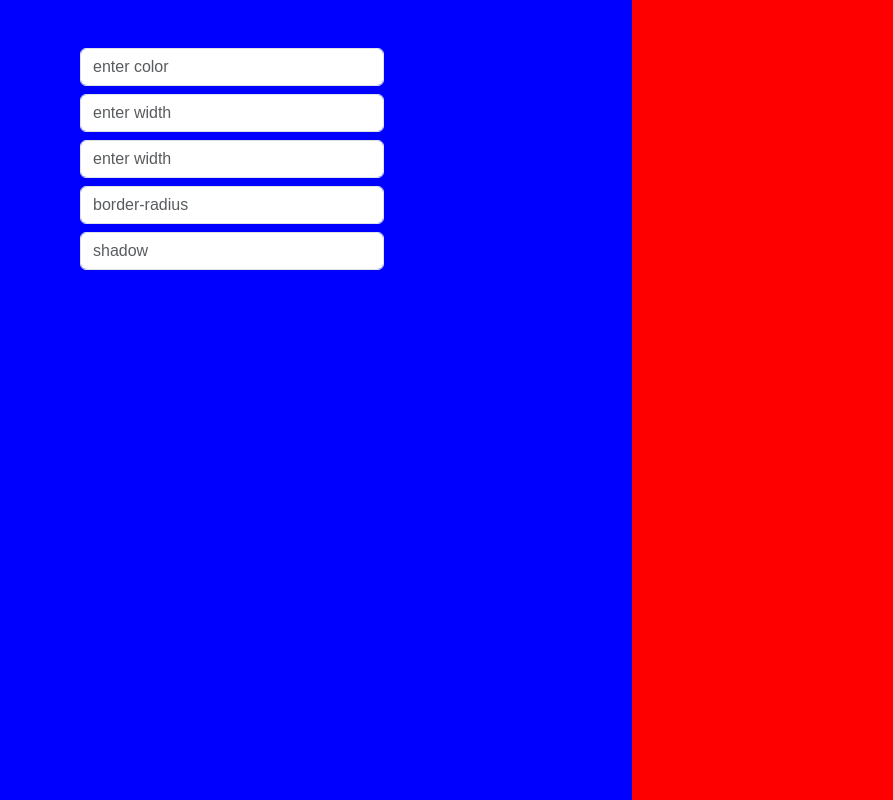
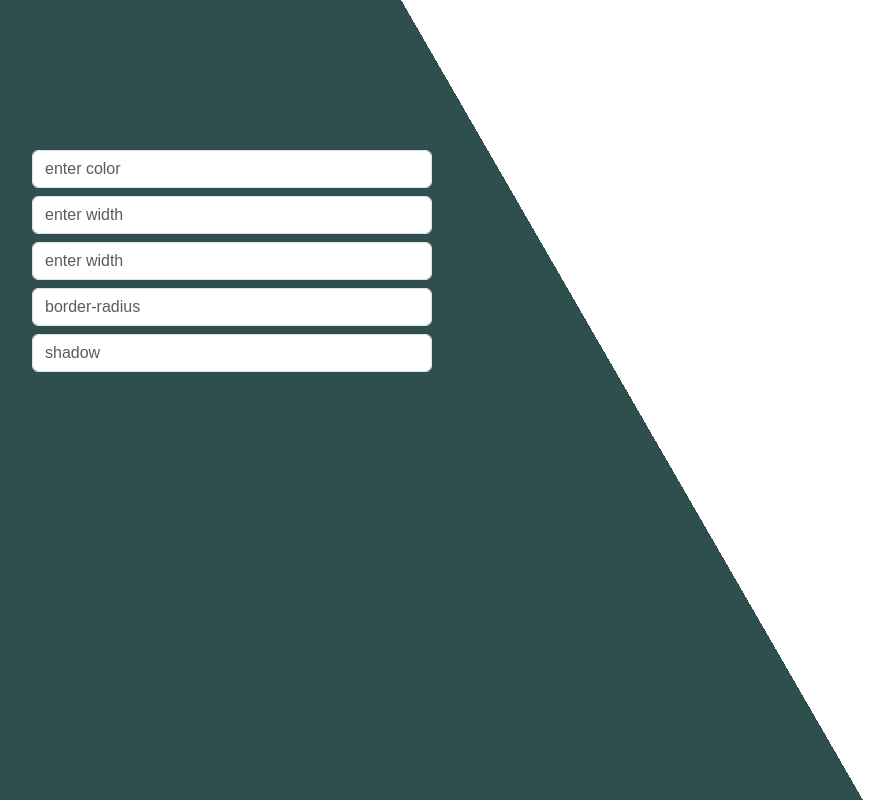
Before and after one commit to jamshidbekmirzakarimov/drawBox, a plain HTML site: page index.html in a window 1280 px wide. Shown: the whole page, without its empty margins (8-901 px from the left). Drawn offline with nearby package versions, Linux system fonts and the light colour scheme.

Commit message:
draw box

```diff
--- a/css/main.css
+++ b/css/main.css
@@ -23,7 +23,7 @@ body {
   height: 100%;
   margin: 0;
   font-family: "Arial", sans-serif;
-  background-image: linear-gradient(to left, #ff0000 50%, #0000ff 50%);
+  background-image: linear-gradient(60deg, darkslategray 50%, transparent 50%);
 }
 
 img {
@@ -52,4 +52,11 @@ img {
   padding-left: 20px;
 }
 
-git remote add origin git@github.com:jamshidbekmirzakarimov/drawBox.git
+
+
+.box-draw{
+  display: flex;
+  align-items: center;
+  justify-content: space-between;
+  padding-top: 150px;
+}
--- a/index.html
+++ b/index.html
@@ -11,7 +11,7 @@
 <body>
   <div class="container">
     <div class="box-draw">
-      <div class="input-box col-4 p-5">
+      <div class="input-box col-4 ">
         <input class="js-color form-control mb-2" type="text" placeholder="enter color">
         <input class="js-width form-control mb-2" type="text" placeholder="enter width">
         <input class="js-height form-control mb-2" type="text" placeholder="enter width">
```
